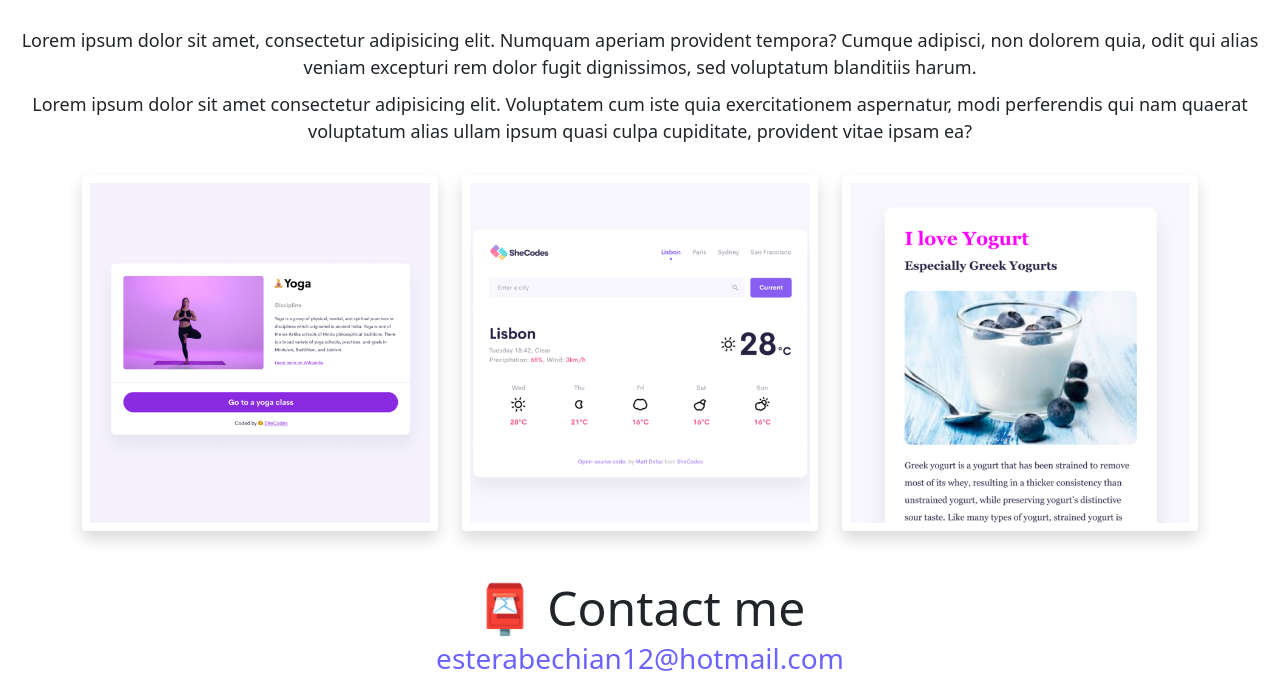
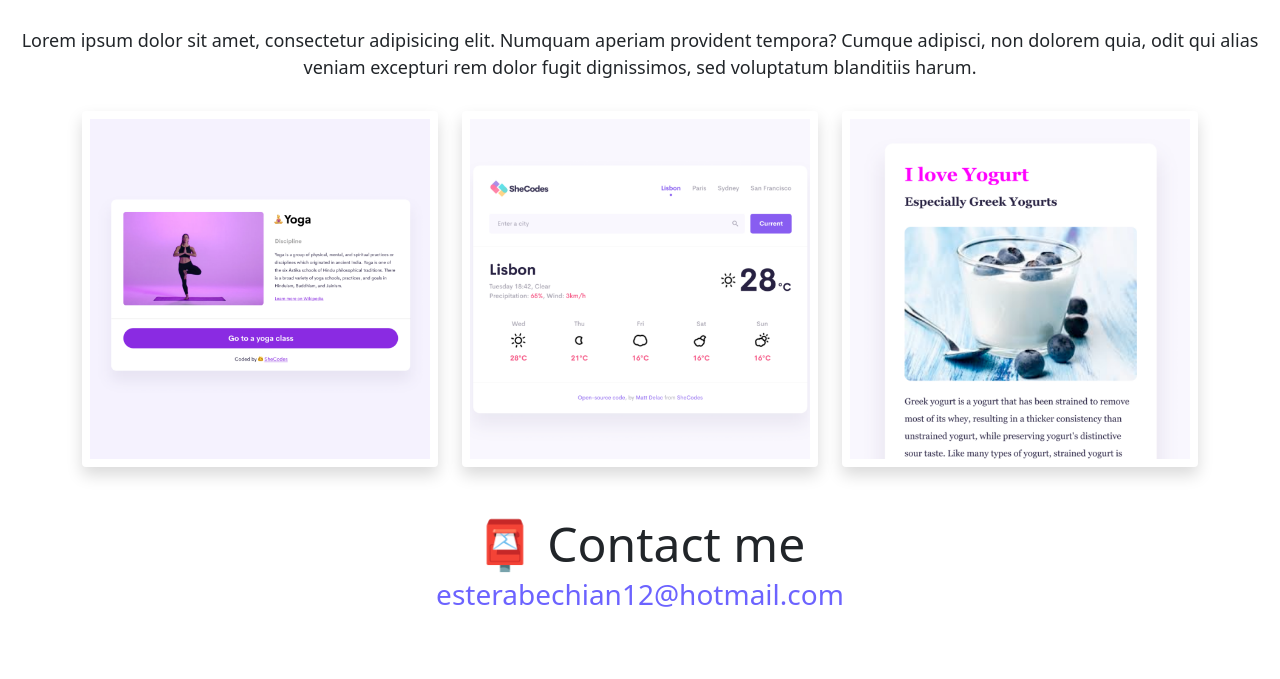
Before and after one commit to Estera-ui/portfolio-shecodes, a website: page about.html in a window 1280 px wide. Shown: the part 247-926 px from the top of the page. After the commit the page ends 862 px from the top, so only its background shows below. Drawn offline with nearby package versions, Linux system fonts and the light colour scheme.

Commit message:
removed paragraph

```diff
--- a/about.html
+++ b/about.html
@@ -59,8 +59,6 @@
         alias veniam excepturi rem dolor fugit dignissimos, sed voluptatum
         blanditiis harum.
       </p>
-      <p>Lorem ipsum dolor sit amet consectetur adipisicing elit. Voluptatem cum iste quia exercitationem aspernatur, modi perferendis qui nam quaerat voluptatum alias ullam ipsum quasi culpa cupiditate, provident vitae ipsam ea?</p>
-
     </div>
     <div class="container">
       <div class="row">
```
